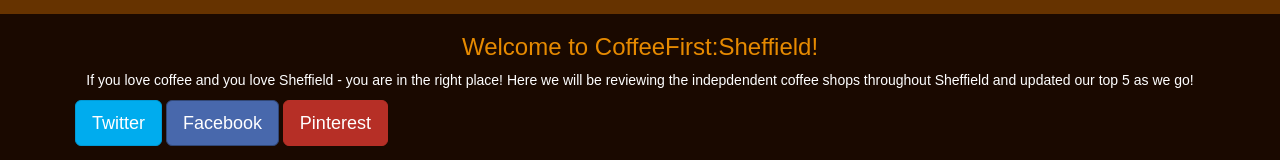
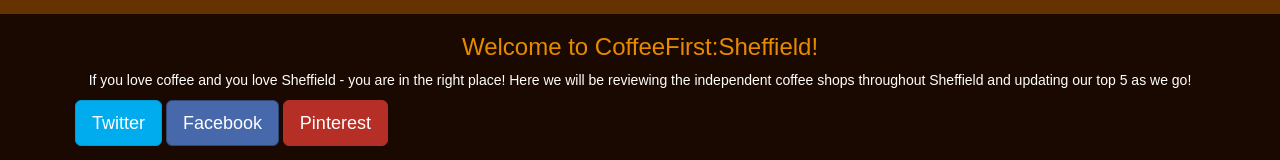
Before and after one commit to CoffeeFirst-Sheffield/CoffeeFirst-Sheffield.github.io, a plain HTML site: page index.html in a window 1280 px wide. Shown: the part 137-297 px from the top of the page. Drawn offline with nearby package versions, Linux system fonts and the light colour scheme; files that its build step writes are made by us from their sources; a web font is replaced by a local one.

Commit message:
Spelling
Corrected some of my spilling.

```diff
--- a/index.html
+++ b/index.html
@@ -24,7 +24,7 @@
 
 		<div class="container">
 			<h3> Welcome to CoffeeFirst:Sheffield! </h3>
-			<p class="intro">If you love coffee and you love Sheffield - you are in the right place! Here we will be reviewing the indepdendent coffee shops throughout Sheffield and updated our top 5 as we go!</p>
+			<p class="intro">If you love coffee and you love Sheffield - you are in the right place! Here we will be reviewing the independent coffee shops throughout Sheffield and updating our top 5 as we go!</p>
 			<!---This code below is for creating the social media buttons on the bottom of the page-->
 			<div id='social-buttons'>
         		<button class='btn btn-lg btn-twitter'>Twitter</button>
```
